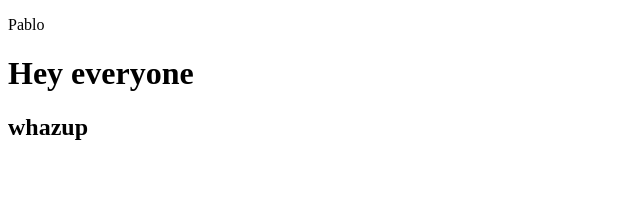
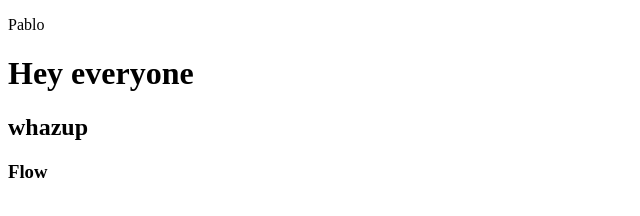
Before and after one commit to tatpeple1/myproject, a plain HTML site: page index.html in a window 1280 px wide. Shown: the full height of the page, 0-640 px from the left. Drawn offline with Linux system fonts and the light colour scheme.

Commit message:
new branch

```diff
--- a/index.html
+++ b/index.html
@@ -9,5 +9,6 @@
     <p>Pablo</p>
     <h1>Hey everyone</h1>
     <h2>whazup</h2>
+    <h3>Flow</h3>
 </body>
 </html>
```
